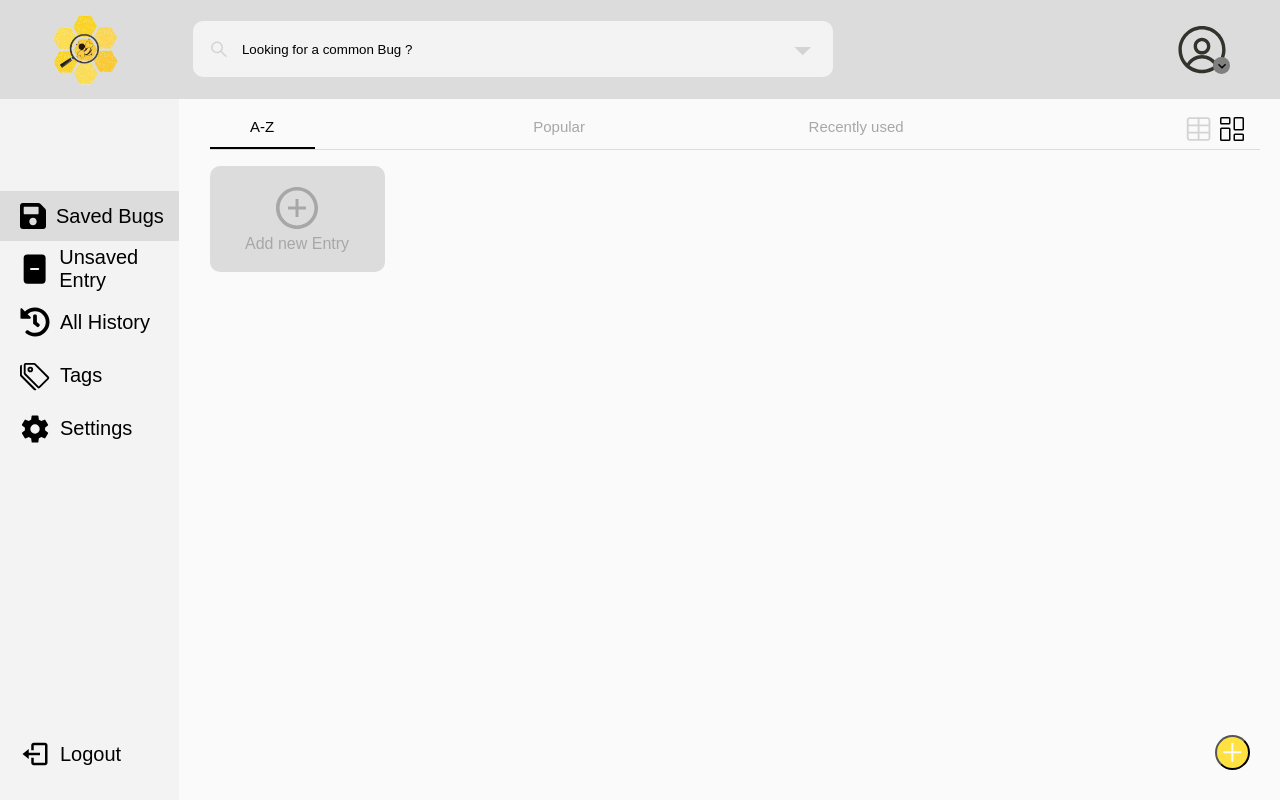
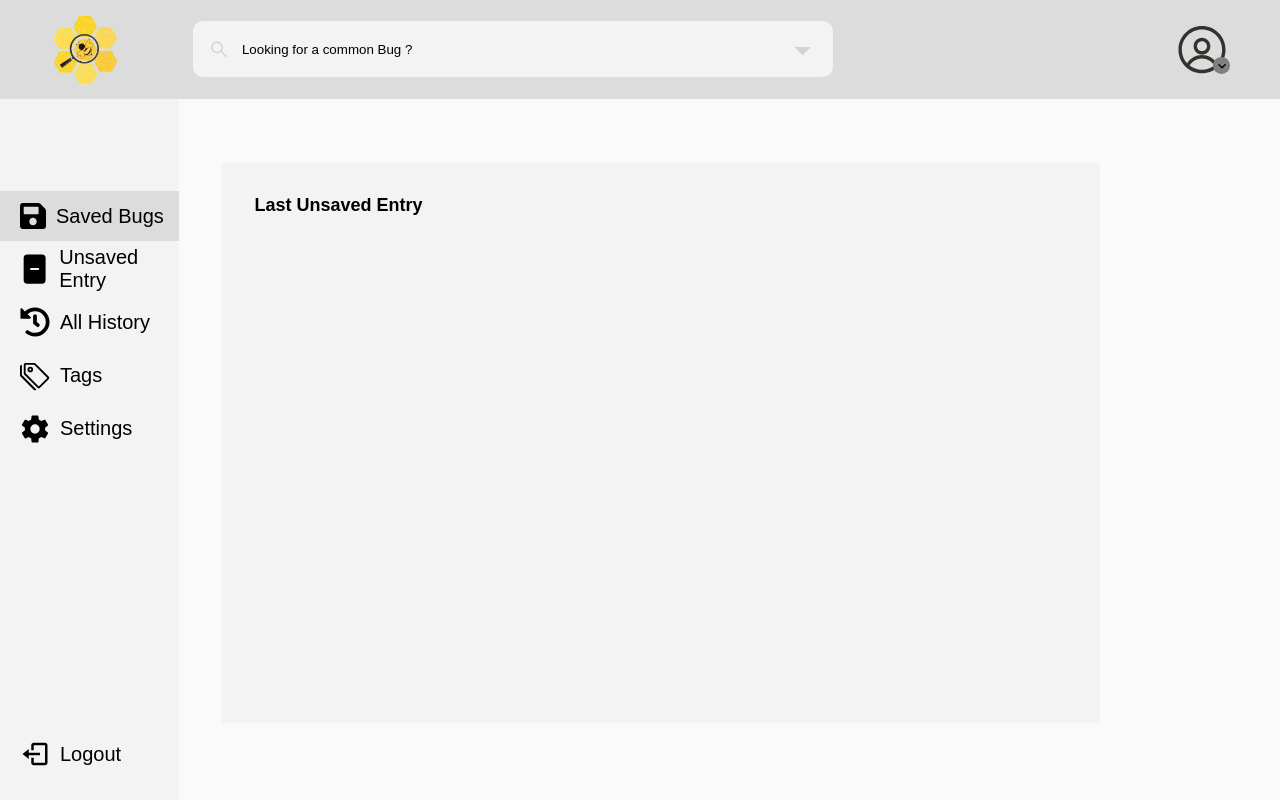
Before and after one commit to BugHive/BugHive-frontEnd, a React (Create React App) app: page / in a window 1280 px wide. Built offline with nearby package versions, Linux system fonts and the light colour scheme.

Commit message:
creating unsaved entry page and component

```diff
--- a/src/App.js
+++ b/src/App.js
@@ -2,7 +2,7 @@
 import { Route, Routes } from "react-router-dom";
 import { ThemeProvider } from "styled-components";
 import { GlobalStyle } from "./styles/global";
-import { darkTheme, lightTheme } from "./styles/theme";
+import { lightTheme } from "./styles/theme";
 import Layout from "./components/Layout";
 import SavedBugs from './pages/SavedBugs/index'
 import AllEntries from './pages/AllEntries'
@@ -10,23 +10,16 @@ import Popular from './pages/Popular'
 import Recently from './pages/Recently'
 import ViewProvider from "./context/ViewContext";
 import AllHistory from './pages/AllHistory'
+import UnsavedEntry from "./pages/UnsavedEntry";
 // import NewPassword from "./pages/NewPassword";
 
 function App() {
   return (
     <ThemeProvider theme={lightTheme}>
       <GlobalStyle />
-      {/* <NewPassword/> */}
       <ViewProvider>
       <Layout>
-        <Routes>
-          <Route path="/" element={<SavedBugs/>}>
-              <Route index  element={<AllEntries/>}/>
-              <Route path="/popular" element={<Popular/>}/>
-              <Route path="/recently" element={<Recently/>}/>
-          </Route>
-          <Route path="/all-history" element={<AllHistory/>}/>
-        </Routes>
+        <UnsavedEntry/>
       </Layout>
     </ViewProvider>
     </ThemeProvider>
--- /dev/null
+++ b/src/components/UnsavedItem/index.jsx
@@ -0,0 +1,6 @@
+import React from "react";
+import { UnsavedItemContainer } from "./style";
+
+export default function UnsavedItem() {
+  return <UnsavedItemContainer>unsaved item</UnsavedItemContainer>;
+}
--- /dev/null
+++ b/src/components/UnsavedItem/style.js
@@ -0,0 +1,5 @@
+import styled from "styled-components"
+
+export const UnsavedItemContainer = styled.div`
+
+`
--- /dev/null
+++ b/src/pages/UnsavedEntry/index.jsx
@@ -0,0 +1,24 @@
+import React from "react";
+import styled from "styled-components";
+
+export default function UnsavedEntry() {
+  const Wrapper = styled.div`
+    background-color: ${(props) => props.theme.palette.secondary};
+    height: 70vh;
+    width: 80%;
+    margin-top: 4rem;
+    margin-left: 2.5rem;
+    padding: 2rem;
+    p {
+      color: ${(props) => props.theme.palette.text.main};
+      font-size: 18px;
+      font-weight: bold;
+    }
+  `;
+
+  return (
+    <Wrapper>
+      <p>Last Unsaved Entry</p>
+    </Wrapper>
+  );
+}
```
